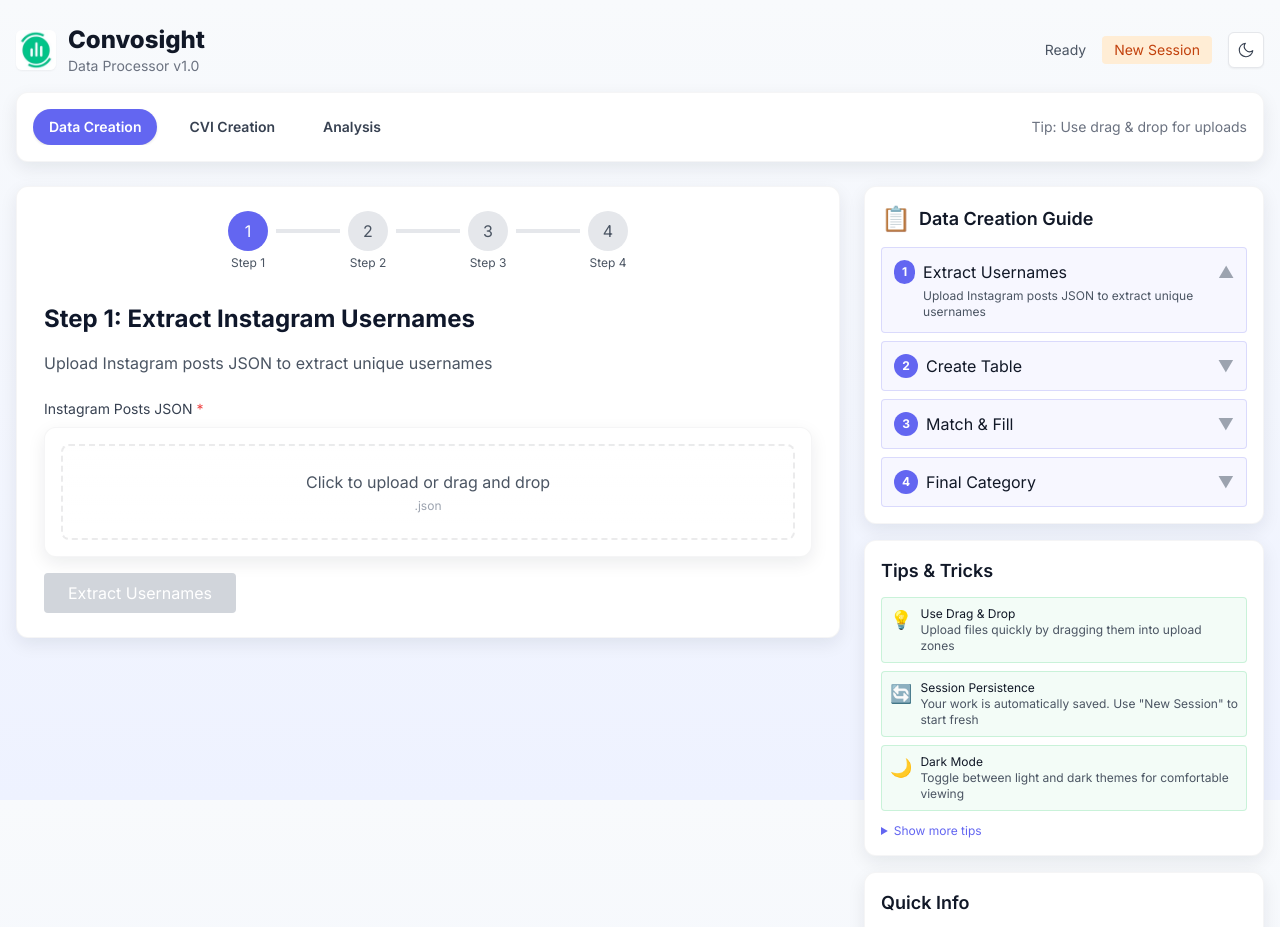
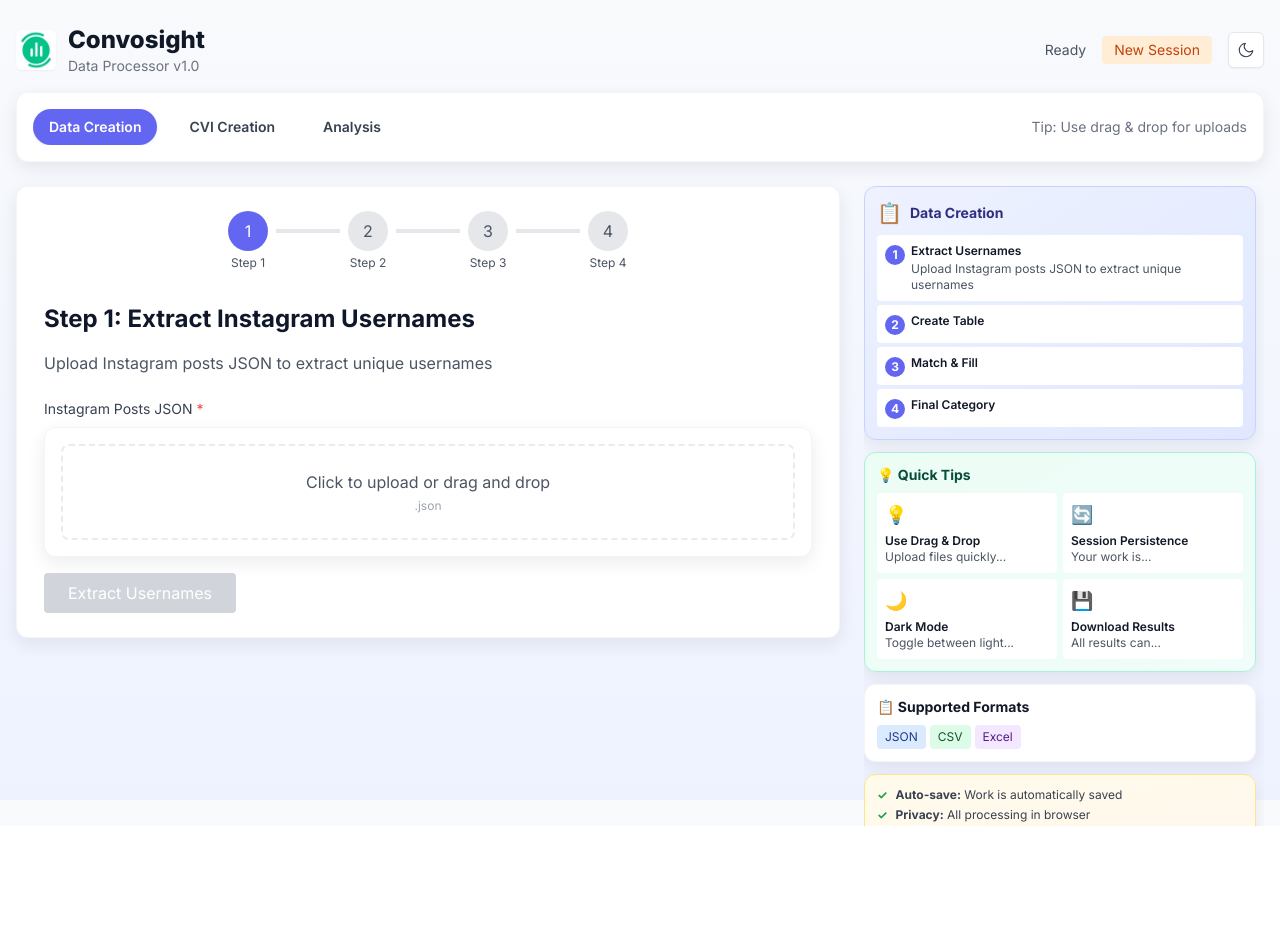
Before and after one commit to wildcraft958/Convosight_data_processor_v1.0, a React (Vite) app: page / in a window 1280 px wide. Shown: the top 927 px of the page. After the commit the page ends 826 px from the top, so only its background shows below. Built offline with nearby package versions, Linux system fonts and the light colour scheme.

Commit message:
refactor: compact Overview panel UI with gradient cards and improved layout

```diff
--- a/src/components/common/Overview.jsx
+++ b/src/components/common/Overview.jsx
@@ -51,36 +51,34 @@
   })
 
   return (
-    <aside className="lg:col-span-4 space-y-4">
-      {/* Current Guide */}
+    <aside className="lg:col-span-4">
+      <div className="space-y-3 max-h-[80vh] overflow-y-auto scrollbar-thin scrollbar-thumb-gray-300 dark:scrollbar-thumb-gray-600 scrollbar-track-transparent pr-2">
+        {/* Current Guide - Compact */}
         {currentGuide && (
-        <div className="card p-4">
-          <h3 className="text-lg font-semibold mb-3 text-gray-900 dark:text-gray-100 flex items-center gap-2">
-            <span className="text-2xl">{currentGuide.icon}</span>
-            {currentGuide.title} Guide
+          <div className="card p-3 bg-gradient-to-br from-indigo-50 to-indigo-100 dark:from-indigo-900 dark:to-indigo-800 border border-indigo-200 dark:border-indigo-700">
+            <h3 className="text-sm font-bold text-indigo-900 dark:text-indigo-100 mb-2 flex items-center gap-2">
+              <span className="text-xl">{currentGuide.icon}</span>
+              {currentGuide.title}
             </h3>
-          <div className="space-y-2">
+            <div className="space-y-1">
               {currentGuide.steps.map((step, idx) => (
                 <div
                   key={idx}
                   onClick={() => setExpandedGuide(expandedGuide === idx ? -1 : idx)}
-                className="cursor-pointer p-3 rounded bg-[rgba(99,102,241,0.05)] dark:bg-[rgba(99,102,241,0.1)] hover:bg-[rgba(99,102,241,0.1)] dark:hover:bg-[rgba(99,102,241,0.15)] transition-colors border border-[rgba(99,102,241,0.2)]"
+                  className="cursor-pointer p-2 rounded bg-white dark:bg-indigo-950 hover:shadow-sm transition-all text-xs"
                 >
-                <div className="flex items-start justify-between">
-                  <div className="flex items-start gap-2">
-                    <div className="flex items-center justify-center w-6 h-6 rounded-full bg-primary-500 text-white text-xs font-bold">
+                  <div className="flex items-start justify-between gap-2">
+                    <div className="flex items-start gap-1.5 flex-1">
+                      <div className="flex items-center justify-center w-5 h-5 rounded-full bg-indigo-500 text-white text-xs font-bold flex-shrink-0 mt-0.5">
                         {step.num}
                       </div>
-                    <div>
-                      <div className="font-medium text-gray-900 dark:text-gray-100">{step.title}</div>
+                      <div className="flex-1">
+                        <div className="font-semibold text-gray-900 dark:text-gray-100">{step.title}</div>
                         {expandedGuide === idx && (
-                        <div className="text-xs text-gray-600 dark:text-gray-400 mt-1">{step.desc}</div>
+                          <div className="text-xs text-gray-600 dark:text-gray-400 mt-0.5 line-clamp-2">{step.desc}</div>
                         )}
                       </div>
                     </div>
-                  <span className={`text-gray-400 transition-transform ${expandedGuide === idx ? 'rotate-180' : ''}`}>
-                    ▼
-                  </span>
                   </div>
                 </div>
               ))}
@@ -88,67 +86,54 @@
           </div>
         )}
 
-      {/* Tips & Tricks */}
-      <div className="card p-4">
-        <h3 className="text-lg font-semibold mb-3 text-gray-900 dark:text-gray-100">Tips & Tricks</h3>
-        <div className="space-y-2">
-          {tips.slice(0, 3).map((tip, idx) => (
-            <div key={idx} className="p-2 rounded bg-[rgba(34,197,94,0.05)] dark:bg-[rgba(34,197,94,0.1)] border border-[rgba(34,197,94,0.2)]">
-              <div className="flex gap-2">
-                <span className="text-lg flex-shrink-0">{tip.icon}</span>
-                <div className="text-xs">
-                  <div className="font-medium text-gray-900 dark:text-gray-100">{tip.title}</div>
-                  <div className="text-gray-600 dark:text-gray-400">{tip.desc}</div>
-                </div>
-              </div>
+        {/* Tips & Tricks - Compact Grid */}
+        <div className="card p-3 bg-gradient-to-br from-emerald-50 to-teal-50 dark:from-emerald-900 dark:to-teal-900 border border-emerald-200 dark:border-emerald-700">
+          <h3 className="text-sm font-bold text-emerald-900 dark:text-emerald-100 mb-2">💡 Quick Tips</h3>
+          <div className="grid grid-cols-2 gap-1.5">
+            {tips.slice(0, 4).map((tip, idx) => (
+              <div key={idx} className="p-2 rounded bg-white dark:bg-emerald-950 text-xs hover:shadow-sm transition-all">
+                <div className="text-lg mb-1">{tip.icon}</div>
+                <div className="font-semibold text-gray-900 dark:text-gray-100 line-clamp-1">{tip.title}</div>
+                <div className="text-xs text-gray-600 dark:text-gray-400 line-clamp-1">{tip.desc.split(' ').slice(0, 3).join(' ')}...</div>
               </div>
             ))}
           </div>
-        <details className="mt-3 text-xs">
-          <summary className="cursor-pointer font-medium text-primary-500 hover:text-primary-600 dark:text-primary-400">
-            Show more tips
-          </summary>
-          <div className="space-y-2 mt-2">
-            {tips.slice(3).map((tip, idx) => (
-              <div key={idx + 3} className="p-2 rounded bg-[rgba(34,197,94,0.05)] dark:bg-[rgba(34,197,94,0.1)] border border-[rgba(34,197,94,0.2)]">
-                <div className="flex gap-2">
-                  <span className="text-lg flex-shrink-0">{tip.icon}</span>
-                  <div>
-                    <div className="font-medium text-gray-900 dark:text-gray-100">{tip.title}</div>
-                    <div className="text-gray-600 dark:text-gray-400">{tip.desc}</div>
+        </div>
+
+        {/* Quick Info - Compact */}
+        <div className="card p-3">
+          <h3 className="text-sm font-bold text-gray-900 dark:text-gray-100 mb-2">📋 Supported Formats</h3>
+          <div className="flex gap-1 flex-wrap text-xs">
+            <span className="px-2 py-1 rounded bg-blue-100 dark:bg-blue-900 text-blue-900 dark:text-blue-100 font-medium">JSON</span>
+            <span className="px-2 py-1 rounded bg-green-100 dark:bg-green-900 text-green-900 dark:text-green-100 font-medium">CSV</span>
+            <span className="px-2 py-1 rounded bg-purple-100 dark:bg-purple-900 text-purple-900 dark:text-purple-100 font-medium">Excel</span>
           </div>
         </div>
+
+        {/* Feature Highlights - Compact */}
+        <div className="card p-3 bg-gradient-to-br from-amber-50 to-orange-50 dark:from-amber-900 dark:to-orange-900 border border-amber-200 dark:border-amber-700">
+          <div className="space-y-1 text-xs">
+            <div className="flex items-center gap-2">
+              <span className="text-green-600 dark:text-green-400 font-bold">✓</span>
+              <span className="text-gray-700 dark:text-gray-300"><strong>Auto-save:</strong> Work is automatically saved</span>
             </div>
-            ))}
+            <div className="flex items-center gap-2">
+              <span className="text-green-600 dark:text-green-400 font-bold">✓</span>
+              <span className="text-gray-700 dark:text-gray-300"><strong>Privacy:</strong> All processing in browser</span>
             </div>
-        </details>
-      </div>
-
-      {/* Quick Info */}
-      <div className="card p-4">
-        <h3 className="text-lg font-semibold mb-3 text-gray-900 dark:text-gray-100">Quick Info</h3>
-        <div className="space-y-2 text-sm">
-          <div className="p-2 rounded bg-blue-50 dark:bg-blue-900 border border-blue-200 dark:border-blue-700">
-            <div className="font-medium text-blue-900 dark:text-blue-100">File Formats</div>
-            <div className="text-xs text-blue-800 dark:text-blue-200">Supports JSON, CSV, and Excel (.xlsx, .xls)</div>
-          </div>
-          <div className="p-2 rounded bg-purple-50 dark:bg-purple-900 border border-purple-200 dark:border-purple-700">
-            <div className="font-medium text-purple-900 dark:text-purple-100">Auto-save</div>
-            <div className="text-xs text-purple-800 dark:text-purple-200">All form data is automatically saved locally</div>
-          </div>
-          <div className="p-2 rounded bg-amber-50 dark:bg-amber-900 border border-amber-200 dark:border-amber-700">
-            <div className="font-medium text-amber-900 dark:text-amber-100">Privacy</div>
-            <div className="text-xs text-amber-800 dark:text-amber-200">All processing happens in your browser</div>
+            <div className="flex items-center gap-2">
+              <span className="text-green-600 dark:text-green-400 font-bold">✓</span>
+              <span className="text-gray-700 dark:text-gray-300"><strong>Fast:</strong> Handles large files</span>
             </div>
           </div>
         </div>
 
-      {/* Version & Status */}
-      <div className="card p-4 text-center text-xs text-gray-600 dark:text-gray-400">
-        <div>Convosight Data Processor</div>
-        <div>v1.0</div>
-        <div className="mt-2 inline-block px-2 py-1 bg-green-100 dark:bg-green-900 text-green-700 dark:text-green-300 rounded">
-          ✓ Online
+        {/* Version & Status - Sticky Footer */}
+        <div className="card p-2 text-center text-xs text-gray-600 dark:text-gray-400 border-t border-gray-200 dark:border-gray-700">
+          <div className="font-semibold text-gray-900 dark:text-gray-100">Convosight v1.0</div>
+          <div className="inline-block mt-1 px-2 py-0.5 bg-green-100 dark:bg-green-900 text-green-700 dark:text-green-300 rounded text-xs font-medium">
+            🟢 Online
+          </div>
         </div>
       </div>
     </aside>
--- a/src/index.css
+++ b/src/index.css
@@ -114,3 +114,32 @@
 
 /* small utility to make subtle dividers */
 .divider { height: 1px; background: rgba(15,23,42,0.04); }
+
+/* custom scrollbar styling */
+.scrollbar-thin::-webkit-scrollbar {
+  width: 6px;
+}
+
+.scrollbar-thin::-webkit-scrollbar-track {
+  background: transparent;
+}
+
+.scrollbar-thin::-webkit-scrollbar-thumb {
+  background-color: #d1d5db;
+  border-radius: 3px;
+  border: 2px solid transparent;
+  background-clip: content-box;
+}
+
+.scrollbar-thin::-webkit-scrollbar-thumb:hover {
+  background-color: #9ca3af;
+}
+
+:root.dark .scrollbar-thin::-webkit-scrollbar-thumb {
+  background-color: #4b5563;
+  background-clip: content-box;
+}
+
+:root.dark .scrollbar-thin::-webkit-scrollbar-thumb:hover {
+  background-color: #6b7280;
+}
```
Lines whose indentation alone changed are shown as unchanged.
